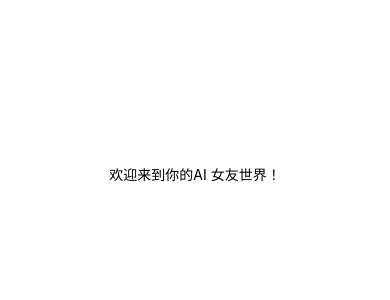
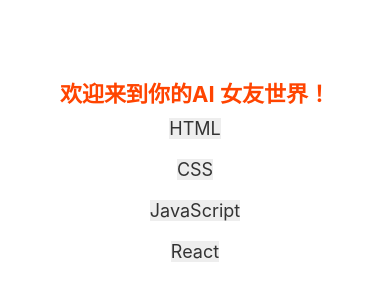
Before and after one commit to salenju/ai-girlfriend-app, a React Native app: screen / in a window 390 px wide. Shown: the part 248-548 px from the top of the page. Built offline with nearby package versions, Linux system fonts and the light colour scheme.

Commit message:
feat:样式

```diff
--- a/App.js
+++ b/App.js
@@ -1,10 +1,25 @@
-import { StatusBar } from 'expo-status-bar';
-import { StyleSheet, Text, View } from 'react-native';
+import { StatusBar } from "expo-status-bar";
+import { useState } from "react";
+import { StyleSheet, Text, View } from "react-native";
 
 export default function App() {
+  const [courses, setCourses] = useState([
+    { id: 1, name: "HTML" },
+    { id: 2, name: "CSS" },
+    { id: 3, name: "JavaScript" },
+    { id: 4, name: "React" },
+  ]);
+
   return (
     <View style={styles.container}>
-      <Text>欢迎来到你的AI 女友世界！</Text>
+      <Text style={styles.title}>欢迎来到你的AI 女友世界！</Text>
+      {courses.map((course) => {
+        return (
+          <Text key={course.id} style={styles.item}>
+            {course.name}
+          </Text>
+        );
+      })}
       <StatusBar style="auto" />
     </View>
   );
@@ -13,8 +28,19 @@
 const styles = StyleSheet.create({
   container: {
     flex: 1,
-    backgroundColor: '#fff',
-    alignItems: 'center',
-    justifyContent: 'center',
+    backgroundColor: "#fff",
+    alignItems: "center",
+    justifyContent: "center",
+  },
+  title: {
+    fontSize: 22,
+    fontWeight: "bold",
+    color: "#f40",
+  },
+  item: {
+    fontSize: 18,
+    color: "#333",
+    margin: 10,
+    backgroundColor: "#eee",
   },
 });
```
